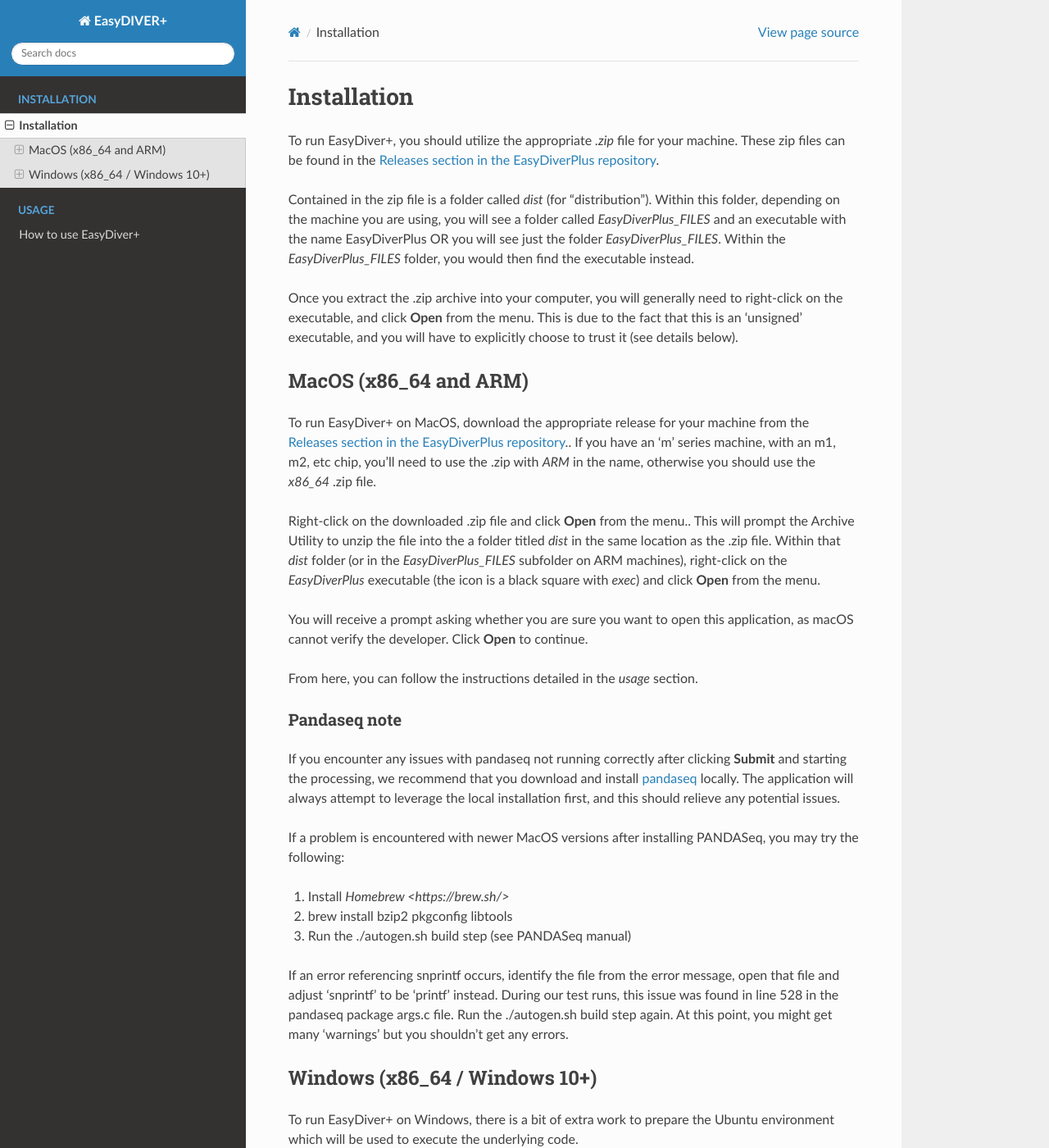
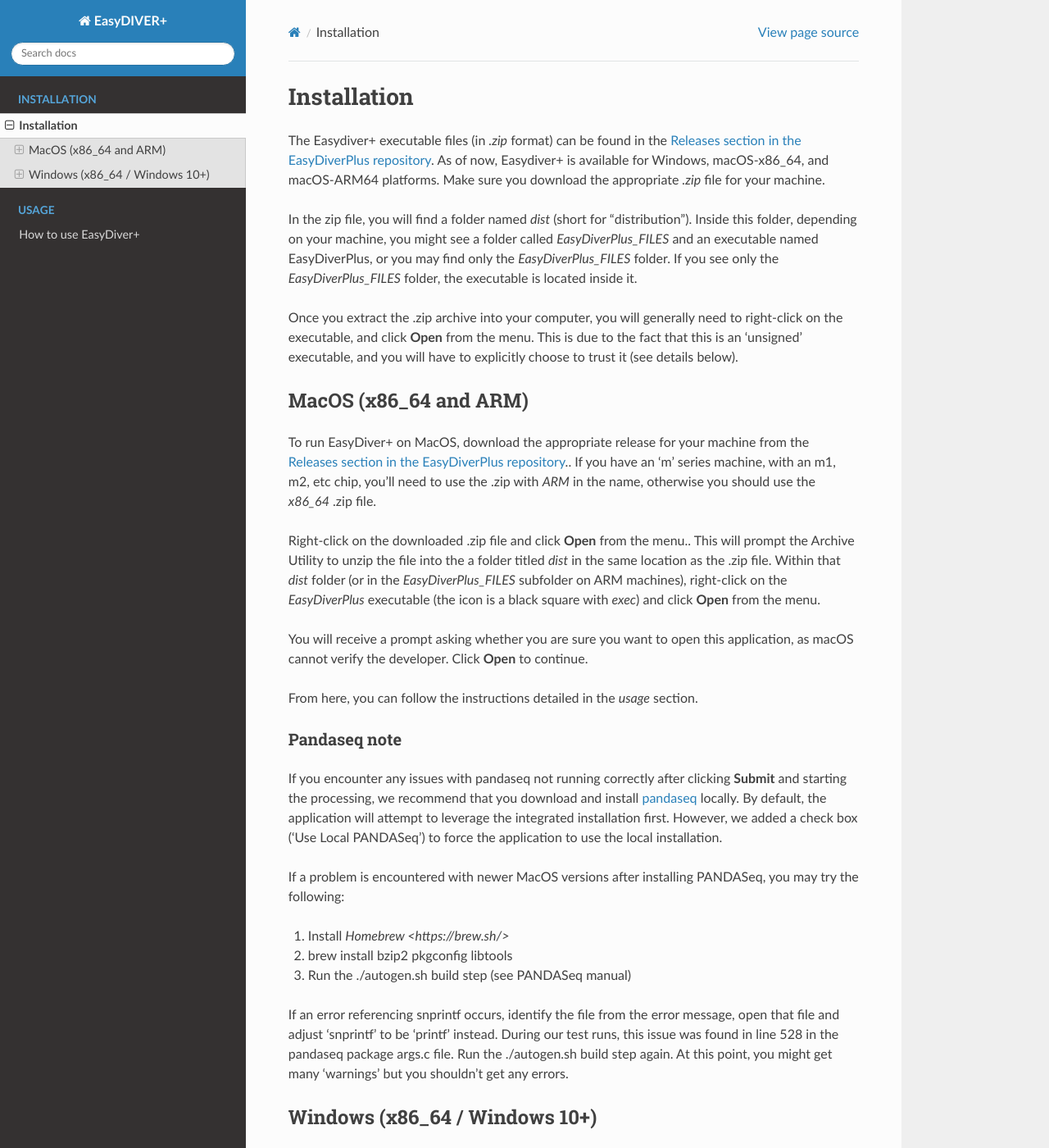
Before and after one commit to celiablanco/EasyDiverPlus, a Sphinx documentation site: the page built from docs/source/installation.rst, in a window 1280 px wide and 1400 px high. Shown: the whole window at 82% size. Built offline with Sphinx 7.4.7 and the Read the Docs theme 3.1.0, drawn with Linux system fonts in a browser that asks for light colours.

```diff
--- a/docs/source/installation.rst
+++ b/docs/source/installation.rst
@@ -1,13 +1,13 @@
 Installation
 ============
 
-To run EasyDiver+, you should utilize the appropriate `.zip` file for your machine.
-These zip files can be found in the `Releases section in the EasyDiverPlus repository <https://github.com/celiablanco/EasyDiverPlus/releases>`_.
+The Easydiver+ executable files (in `.zip` format) can be found in the `Releases section in the EasyDiverPlus repository <https://github.com/celiablanco/EasyDiverPlus/releases>`_.
+As of now, Easydiver+ is available for Windows, macOS-x86_64, and macOS-ARM64 platforms. Make sure you download the appropriate `.zip` file for your machine.
 
-Contained in the zip file is a folder called `dist` (for "distribution"). Within this folder,
-depending on the machine you are using, you will see a folder called `EasyDiverPlus_FILES` and an executable
-with the name EasyDiverPlus OR you will see just the folder `EasyDiverPlus_FILES`. Within the `EasyDiverPlus_FILES` folder,
-you would then find the executable instead.
+In the zip file, you will find a folder named `dist` (short for "distribution"). Inside this folder,
+depending on your machine, you might see a folder called `EasyDiverPlus_FILES` and an executable
+named EasyDiverPlus, or you may find only the `EasyDiverPlus_FILES` folder. If you see only the `EasyDiverPlus_FILES` folder,
+the executable is located inside it.
 
 Once you extract the .zip archive into your computer, you will generally need to right-click on the executable,
 and click **Open** from the menu. This is due to the fact that this is an 'unsigned' executable, and you will have to explicitly
@@ -30,7 +30,9 @@ From here, you can follow the instructions detailed in the `usage` section.
 Pandaseq note
 ~~~~~~~~~~~~~
 If you encounter any issues with pandaseq not running correctly after clicking **Submit** and starting the processing, we recommend
-that you download and install `pandaseq <https://github.com/neufeld/pandaseq>`_ locally. The application will always attempt to leverage the local installation first, and this should relieve any potential issues.
+that you download and install `pandaseq <https://github.com/neufeld/pandaseq>`_ locally.
+By default, the application will attempt to leverage the integrated installation first. However, we added a check box ('Use Local PANDASeq')
+to force the application to use the local installation.
 
 If a problem is encountered with newer MacOS versions after installing PANDASeq, you may try the following:
 
```
Also changed, not shown: docs/source/usage.rst (+14 -4 lines), docs/source/_static/images/img1.png, docs/source/_static/images/img2.png, docs/source/_static/images/img8.png, docs/source/_static/images/out1.png, docs/source/_static/images/out2.png.
